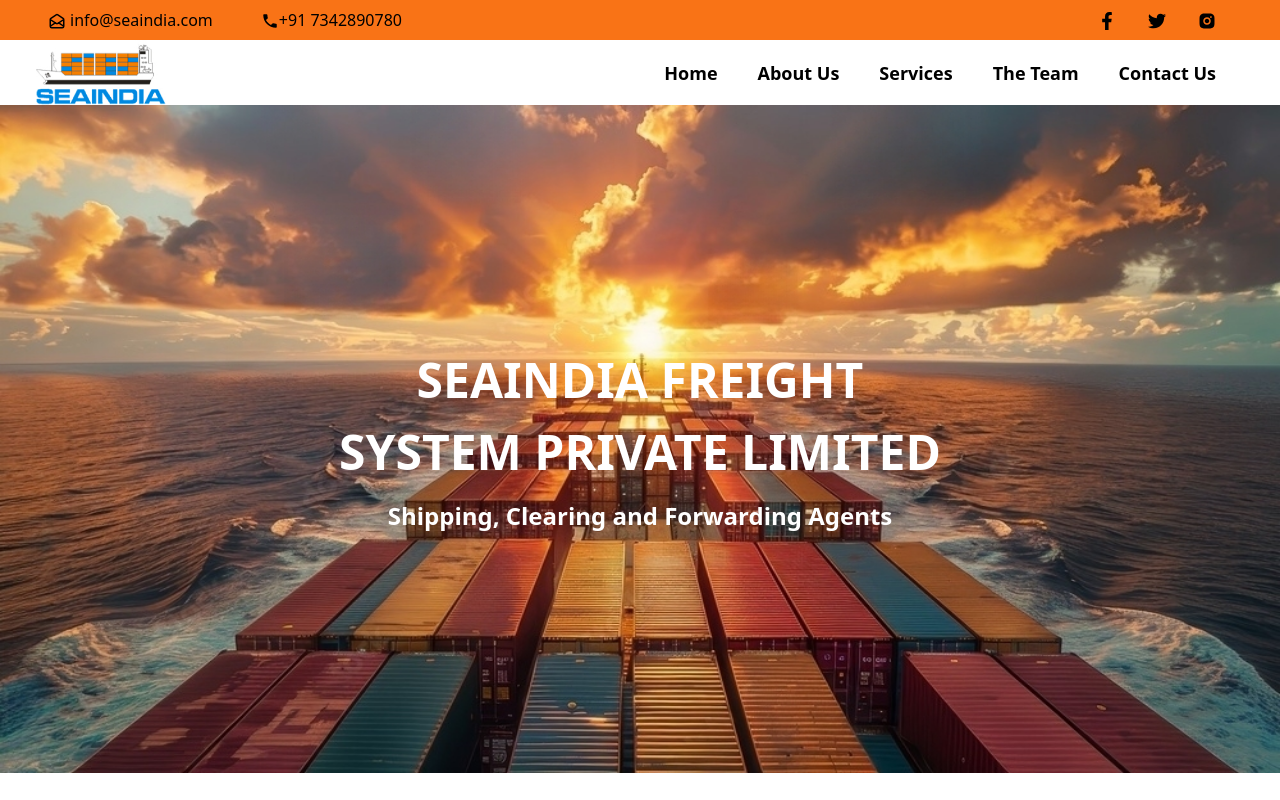
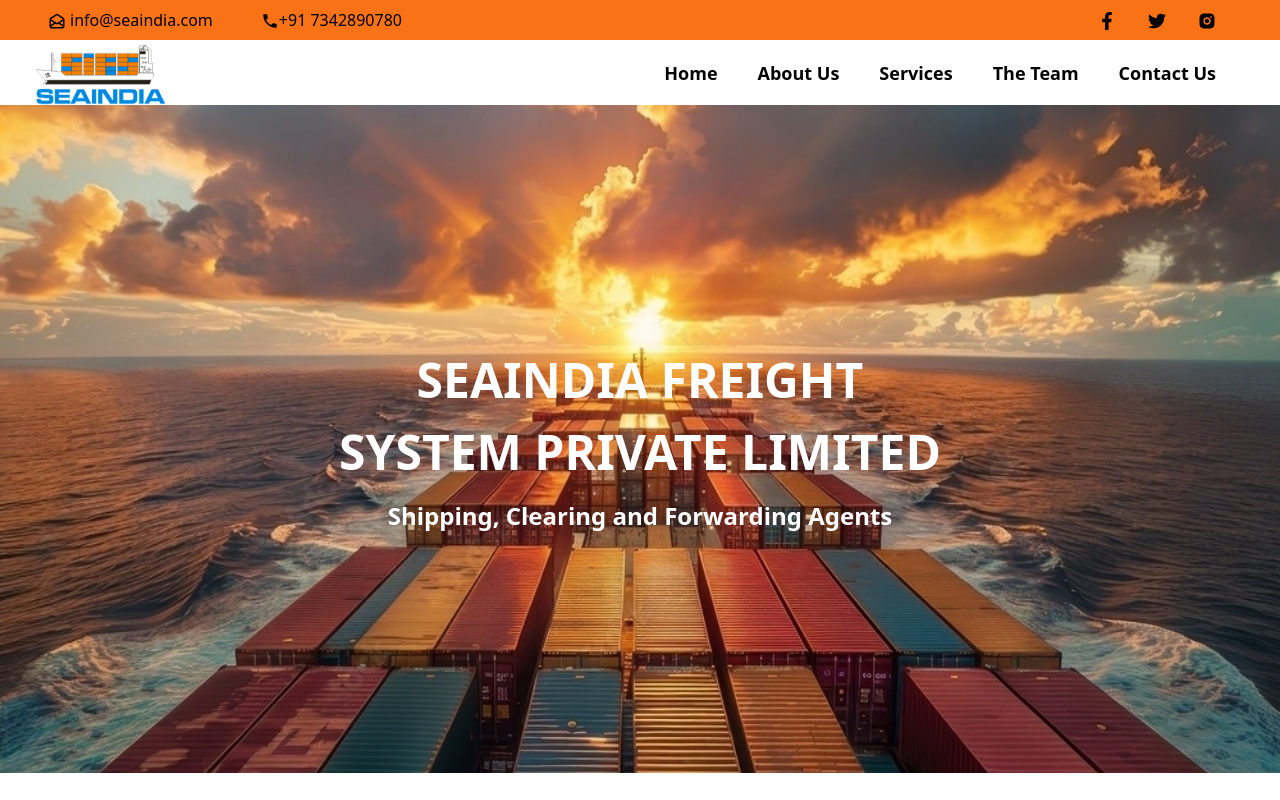
Before and after one commit to yugandhar0609/seaIndia, a React (Vite) app: page / in a window 1280 px wide. Built offline with nearby package versions, Linux system fonts and the light colour scheme.

Commit message:
home page image covered

```diff
--- a/src/Components/Home.jsx
+++ b/src/Components/Home.jsx
@@ -5,7 +5,7 @@ const Home = () => {
     <>
 
       <div className="relative object-cover">
-        <img
+        <img className="object-cover"
           src={img1}
           alt="background"
           style={{ width: "100%", height: "668px" }}
--- a/src/Components/Services.jsx
+++ b/src/Components/Services.jsx
@@ -27,12 +27,6 @@ const Services = () => {
 
         </div>
     </div>
-
-
-
-
-
-
     </>
   )
 }
```
